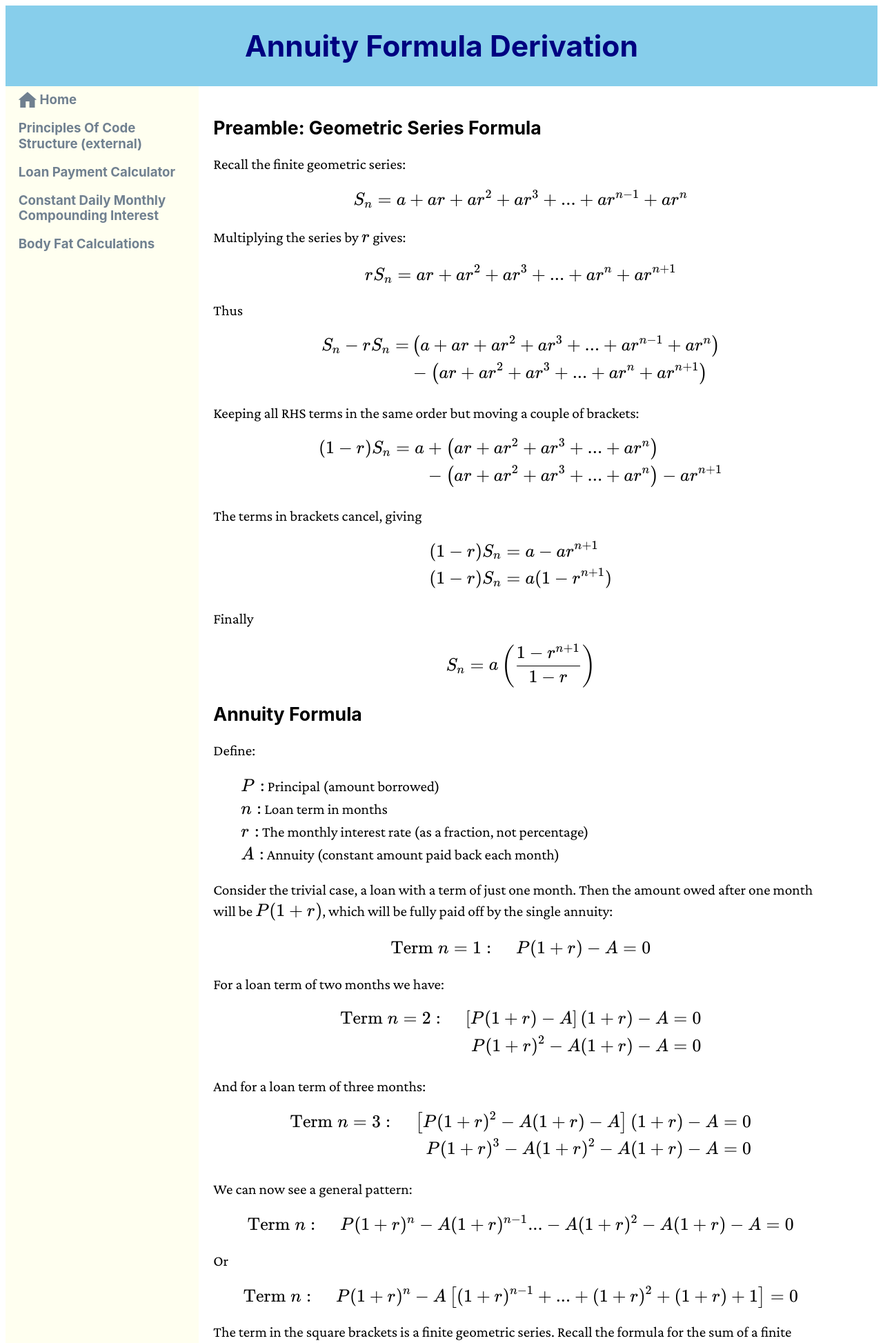
After one commit to natlund/fastapi_htmx_quant, a FastAPI app: template src/templates/annuity_formula_derivation.html in a window 1280 px wide. The commit adds this page. Shown: the top 1947 px of the page at 69% size. Run offline with FastAPI, Linux system fonts and the light colour scheme; the template is opened without the code that fills it, so the values that code supplies are empty.

Commit message:
First draft of Annuity Formula Derivation page

```diff
--- a/src/main.py
+++ b/src/main.py
@@ -79,6 +79,11 @@ async def amortise(request: Request):
     return cashflow_html
 
 
+@app.get("/annuity-formula-derivation", response_class=HTMLResponse)
+async def loan_payment_calculator(request: Request):
+    return templates.TemplateResponse(request=request, name="annuity_formula_derivation.html")
+
+
 @app.get("/body-fat", response_class=HTMLResponse)
 async def body_fat(request: Request):
     return templates.TemplateResponse(request=request, name="body_fat.html")
--- /dev/null
+++ b/src/templates/annuity_formula_derivation.html
@@ -0,0 +1,116 @@
+<!DOCTYPE html>
+<html lang="en">
+<head>
+    <meta charset="UTF-8">
+    <title>Annuity Formula Derivation</title>
+    {% include "styles_and_scripts.html" %}
+</head>
+<body>
+    <header>
+        <h1 class="title">Annuity Formula Derivation</h1>
+    </header>
+    <nav>
+        {% include "navigation_bar.html" %}
+    </nav>
+    <div class="content">
+        <h2>Preamble: Geometric Series Formula</h2>
+        <p>
+            Recall the finite geometric series:
+            $$ S_n = a + ar + ar^2 + ar^3 + ... + ar^{n-1} + ar^n $$
+            Multiplying the series by \( r \) gives:
+            $$ rS_n = ar + ar^2 + ar^3 + ... + ar^{n} + ar^{n+1} $$
+            Thus
+            $$
+            \begin{align*}
+            S_n - rS_n = & \left( a + ar + ar^2 + ar^3 + ... + ar^{n-1} + ar^n \right) \\
+                         & - \left( ar + ar^2 + ar^3 + ... + ar^{n} + ar^{n+1} \right)
+            \end{align*}
+            $$
+            Keeping all RHS terms in the same order but moving a couple of brackets:
+            $$
+            \begin{align*}
+            (1 - r)S_n = a & + \left( ar + ar^2 + ar^3 + ... + ar^n \right) \\
+                         & - \left( ar + ar^2 + ar^3 + ... + ar^{n} \right) - ar^{n+1}
+            \end{align*}
+            $$
+            The terms in brackets cancel, giving
+            $$
+                \begin{align*}
+                    (1 - r) S_n & = a - ar^{n+1} \\
+                    (1 - r) S_n & = a(1 - r^{n+1})
+                \end{align*}
+            $$
+            Finally
+            $$ S_n = a \left( \frac{ 1 - r^{n+1} }{ 1 - r } \right) $$
+        </p>
+
+        <h2>Annuity Formula</h2>
+        <p>Define:</p>
+        <dl>
+            <dd>\(P:\) Principal (amount borrowed)</dd>
+            <dd>\(n:\) Loan term in months</dd>
+            <dd>\(r:\) The monthly interest rate (as a fraction, not percentage)</dd>
+            <dd>\(A:\) Annuity (constant amount paid back each month)</dd>
+        </dl>
+        <p>
+            Consider the trivial case, a loan with a term of just one month.  Then the amount owed after one month
+            will be \( P(1 + r) \), which will be fully paid off by the single annuity:
+            $$ \mathrm{Term} \; n = 1: \;\;\;\; P(1 + r) - A = 0 $$
+
+            For a loan term of two months we have:
+            $$ \begin{align*}
+                \mathrm{Term} \; n = 2: \;\;\;\; \left[ P(1 + r) - A \right](1 + r) - A & = 0 \\
+            P(1 + r)^2 - A(1 + r) - A & = 0
+               \end{align*}
+            $$
+
+            And for a loan term of three months:
+            $$ \begin{align*}
+                \mathrm{Term} \; n = 3: \;\;\;\; \left[ P(1 + r)^2 - A(1 + r) - A \right](1 + r) - A & = 0 \\
+                                                 P(1 + r)^3 - A(1 + r)^2 - A(1 + r) - A & = 0
+               \end{align*}
+            $$
+
+            We can now see a general pattern:
+            $$
+            \mathrm{Term} \; n: \;\;\;\; P(1 + r)^{n} - A(1 + r)^{n-1} ... - A(1 + r)^2 - A(1 + r) - A = 0
+            $$
+            Or
+            $$
+            \mathrm{Term} \; n: \;\;\;\; P(1 + r)^{n} - A \left[ (1 + r)^{n-1} + ... + (1 + r)^2 + (1 + r) + 1 \right] = 0
+            $$
+
+            The term in the square brackets is a finite geometric series.  Recall the formula for the sum of a finite
+            geometric series:
+            $$ S_t = a \left( \frac{ 1 - x^{t+1} }{ 1 - x } \right) = ax^t + ax^{t-1} + ... + ax^2 + ax + a $$
+
+            Now, an equivalent formula may be more convenient for some purposes (including this one):
+            $$ S_t = a \left( \frac{ (-1)(1 - x^{t+1}) }{ (-1)( 1 - x )} \right)
+                   = a \left( \frac{ x^{t+1} - 1 }{ x - 1 } \right) $$
+
+            Let \( a = A \), and define \( x = (1 + r) \). Further define \( t = n - 1 \) so that \( t + 1 = n \),
+            and the term in the square brackets becomes:
+            $$ A \left( \frac{ (1 + r)^{n} - 1}{ (1 + r) - 1 } \right) $$
+            Or
+            $$ A \left( \frac{ (1 + r)^{n} - 1 }{ r } \right) $$
+            So for a loan of term \( n \):
+            $$
+            \mathrm{Term} \; n: \;\;\;\; P(1 + r)^{n} - A \left( \frac{ (1 + r)^{n} - 1 }{ r } \right) = 0
+            $$
+            Rearranging:
+            $$
+            P(1 + r)^{n} = A \left( \frac{ (1 + r)^{n} - 1 }{ r } \right)
+            $$
+            $$
+            P(1 + r)^{n} \left( \frac{r}{ (1 + r)^{n} - 1 } \right) = A
+            $$
+            Finally, the Annuity Formula:
+            $$
+            A = P \frac{r (1 + r)^{n}}{ (1 + r)^{n} - 1 }
+            $$
+        </p>
+    </div>
+    <div class="deadspace"></div>
+    <footer>Written with HTMX served by FastAPI.</footer>
+</body>
+</html>
--- a/src/templates/loan_payment_calculator.html
+++ b/src/templates/loan_payment_calculator.html
@@ -30,6 +30,7 @@
             <dd>\(n:\) Loan term in months</dd>
         </dl>
         <p>Then the size of each monthly payment, \(A\), is given by the Annuity Formula
+            (<a href="/annuity-formula-derivation">derived here</a>)
             $$ A = P \frac{r (1 + r)^n}{(1 + r)^n - 1} $$
         </p>
         <p>Immediately after each monthly payment, the balance remaining on the loan is known as the
```
